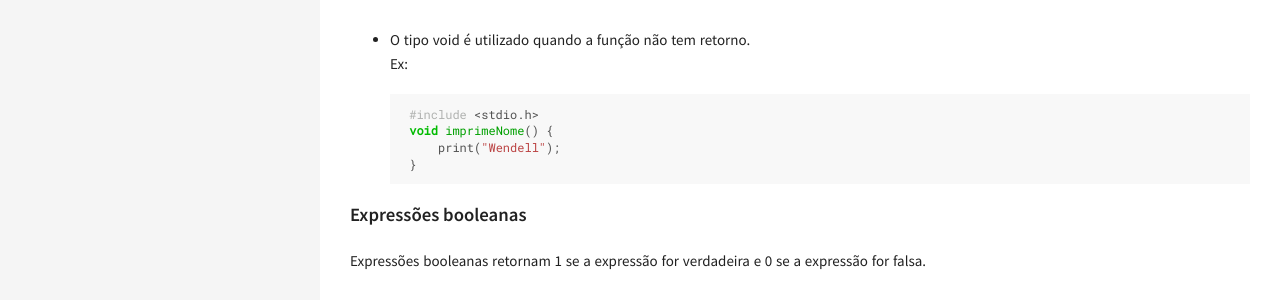
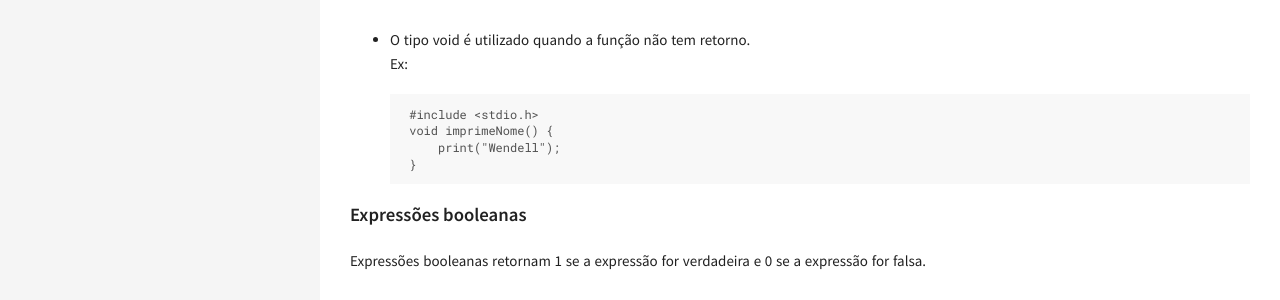
Before and after one commit to WendellRocha/wendellrocha.github.io, a Jekyll site: the page built from _posts/2016-09-26-Introducao-a-c.md, in a window 1280 px wide. Shown: the part 884-1184 px from the top of the page. Built offline with Jekyll 4.4.1, drawn with Linux system fonts in a browser that asks for light colours; some of the changed text lies outside the part shown.

Commit message:
Introdução à C

````diff
--- a/_posts/2016-09-26-Introducao-a-c.md
+++ b/_posts/2016-09-26-Introducao-a-c.md
@@ -24,7 +24,7 @@
  * O tipo void é utilizado quando a função não tem retorno.
    Ex:
 
-	```c
+	```C
 	#include <stdio.h>
 	void imprimeNome() {
 		print("Wendell");
@@ -84,7 +84,7 @@
 
    Ex:
 
-	```c
+	```C
 	main () {
 		int x = 0;
 		printf("x = %d\n", x++);
@@ -94,7 +94,7 @@
 	}
 	```
 
-Nesse caso, a saída será:
+	Nesse caso, a saída será:
 
 
 	```
````
